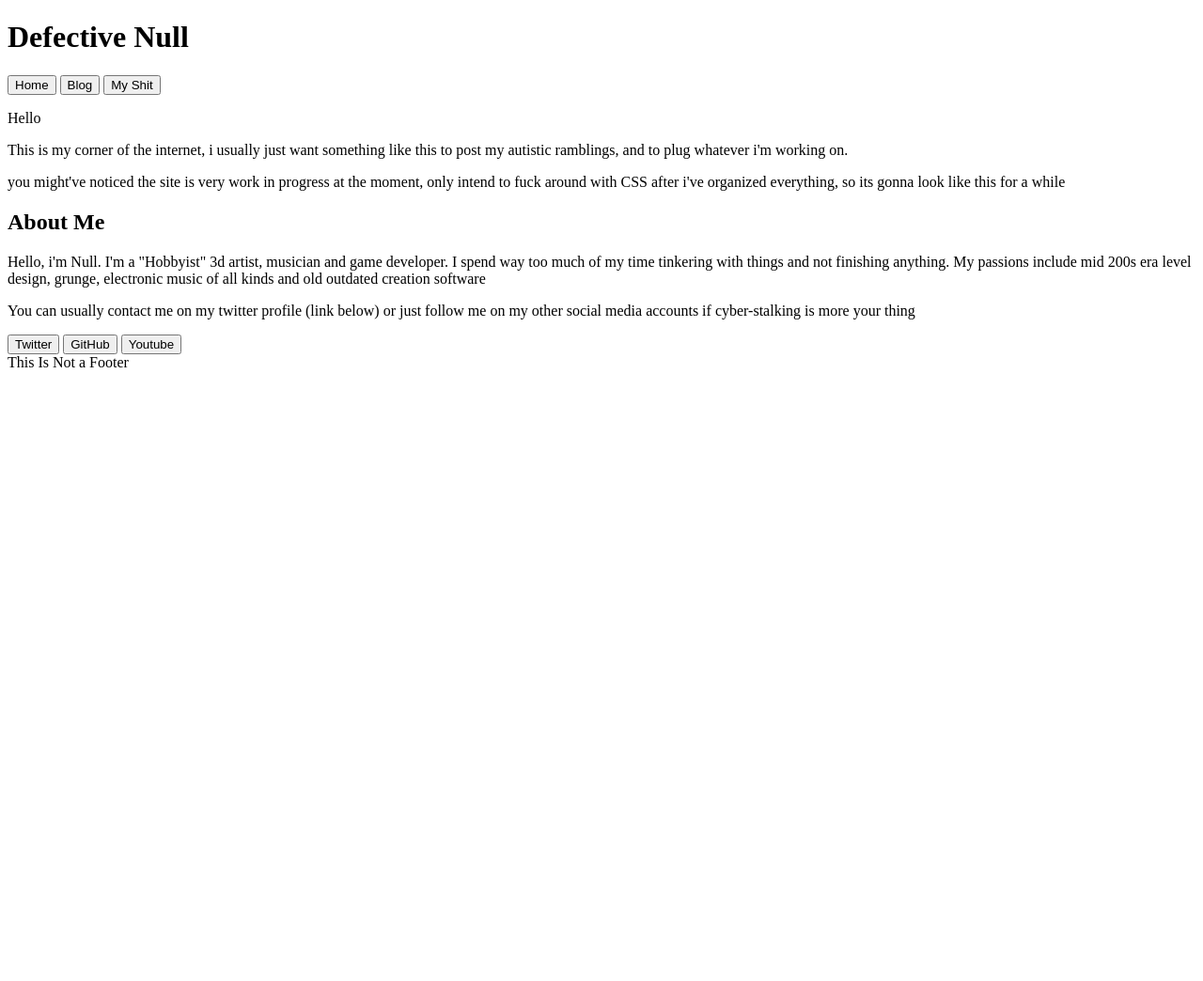
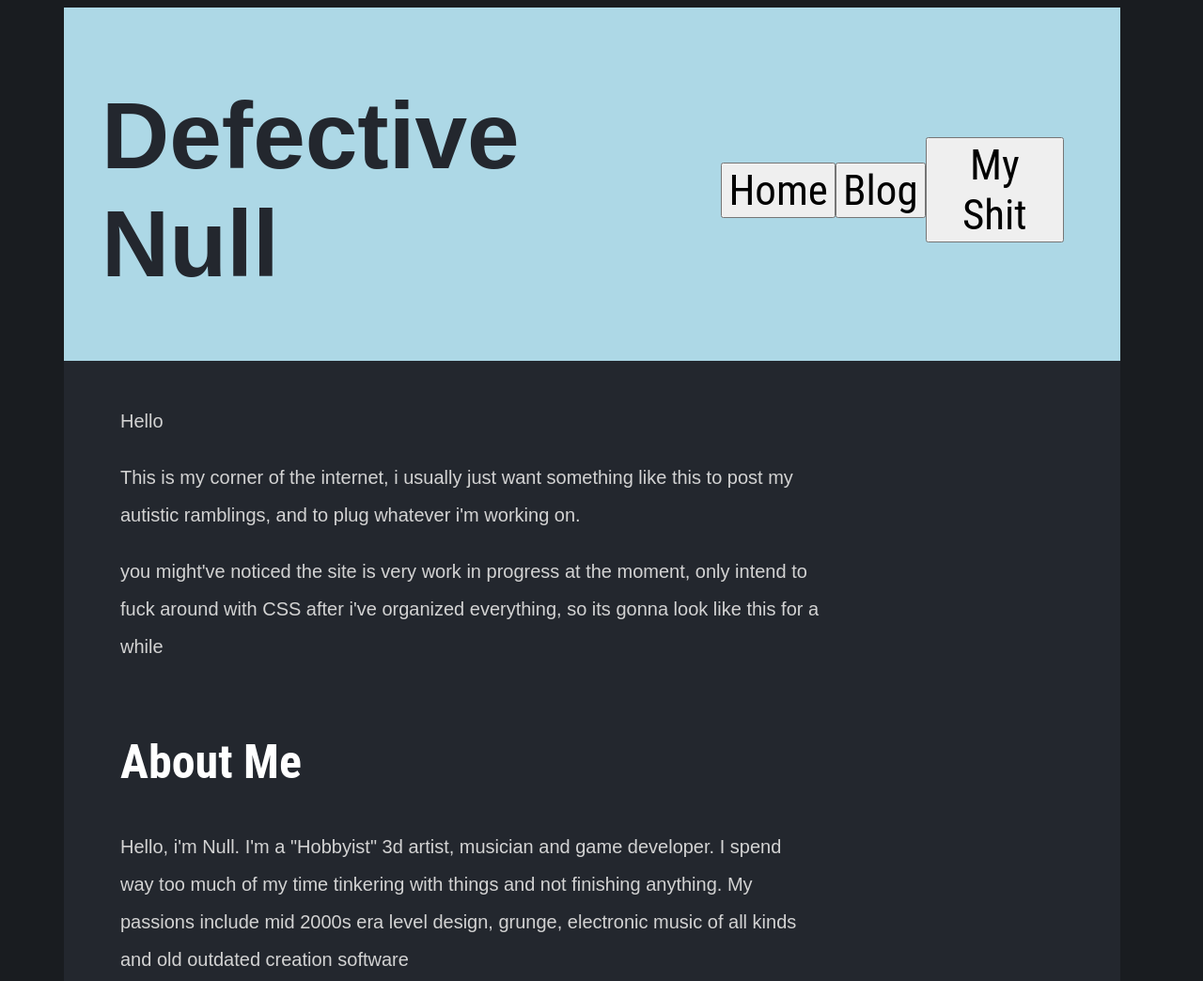
Before and after one commit to DeficientNull/defective-null-source, a plain HTML site: page index.html in a window 1280 px wide. Shown: the top 1044 px of the page at 94% size. Before the commit the page ends 800 px from the top, so only its background shows below. Drawn offline with Linux system fonts and the light colour scheme.

Commit message:
First CSS Commit

```diff
--- a/index.html
+++ b/index.html
@@ -3,16 +3,17 @@
     <head>
         <title>Home - Defective Null</title>
         <link rel="icon" type="image/x-icon" href="assets/Null.png">
+        <link rel="stylesheet" href="style.css">
         <meta name="description" content="Welcome to my happy place">
         <meta name="tags" content="3d art, game development, source engine, fteqw, Goldsrc, modding, autism talks, autism">
     </head>
     <body>
-        <div class="sheaderspace"><h1 class="siteheader">Defective Null</h1></div>
-        <div class="navbar">
+        <div class="sheaderspace"><h1 class="siteheader">Defective Null</h1>
             <button>Home</button>
             <a href="blog.html"><button>Blog</button></a>
             <a href="projects.html"><button>My Shit</button></a>
         </div>
+        <div>
             <div>
                 <p>Hello</p>
                 <p>This is my corner of the internet, i usually just want something like this to post my autistic ramblings, and to plug whatever i'm working on.</p>
@@ -20,14 +21,15 @@
             </div>
             <div>
                 <h2>About Me</h2>
-            <p>Hello, i'm Null. I'm a "Hobbyist" 3d artist, musician and game developer. I spend way too much of my time tinkering with things and not finishing anything. My passions include mid 200s era level design, grunge, electronic music of all kinds and old outdated creation software</p>
+                <p>Hello, i'm Null. I'm a "Hobbyist" 3d artist, musician and game developer. I spend way too much of my time tinkering with things and not finishing anything. My passions include mid 2000s era level design, grunge, electronic music of all kinds and old outdated creation software</p>
                 <p>You can usually contact me on my twitter profile (link below) or just follow me on my other social media accounts if cyber-stalking is more your thing</p>
             </div>
             <div>
-            <button>Twitter</button>
-            <button>GitHub</button>
-            <button>Youtube</button>
+                <button class="socialmedia">Twitter</button>
+                <button class="socialmedia">GitHub</button>
+                <button class="socialmedia">Youtube</button>
             </div>
-        <footer>This Is Not a Footer</footer>
+        </div>
+        <div class="footer"><footer>This Is Not a Footer</footer></div>
     </body>
 </html>
--- /dev/null
+++ b/style.css
@@ -0,0 +1,43 @@
+
+body {
+    background-color: rgb(25, 28, 32);
+}
+div {
+    margin-left: 60px;
+    margin-right: 80px;
+    padding-top: 12px;
+    background-color: rgb(35, 39, 46);
+}
+p {
+    font-family: "Roboto Mono", Arial, Helvetica, sans-serif;
+    line-height: 2;
+    margin-right: 240px;
+    font-size: 20px;
+    color: lightgray;
+}
+h2 {
+    color: white;
+    font-family: "Roboto Condensed", Arial, Helvetica, sans-serif;
+    font-size: 50px;
+    font-weight: bold;
+}
+button {
+    font-size: 45px;
+    font-family: "Roboto Condensed", Arial, Helvetica, sans-serif;
+}
+.sheaderspace {
+    background-color: lightblue;
+    padding-left: 40px;
+    padding-right: 60px;
+    display: flex;
+    flex-direction: row;
+    align-content: stretch;
+    align-items: center;
+    justify-content: space-between;
+
+}
+.siteheader {
+    font-family: "Young Serif", Arial, Helvetica, sans-serif;
+    font-size: 100px;
+    color: rgb(35, 39, 46);
+}
```
Also changed, not shown: blog.html (+1 -0 lines). Lines whose indentation alone changed are shown as unchanged.
